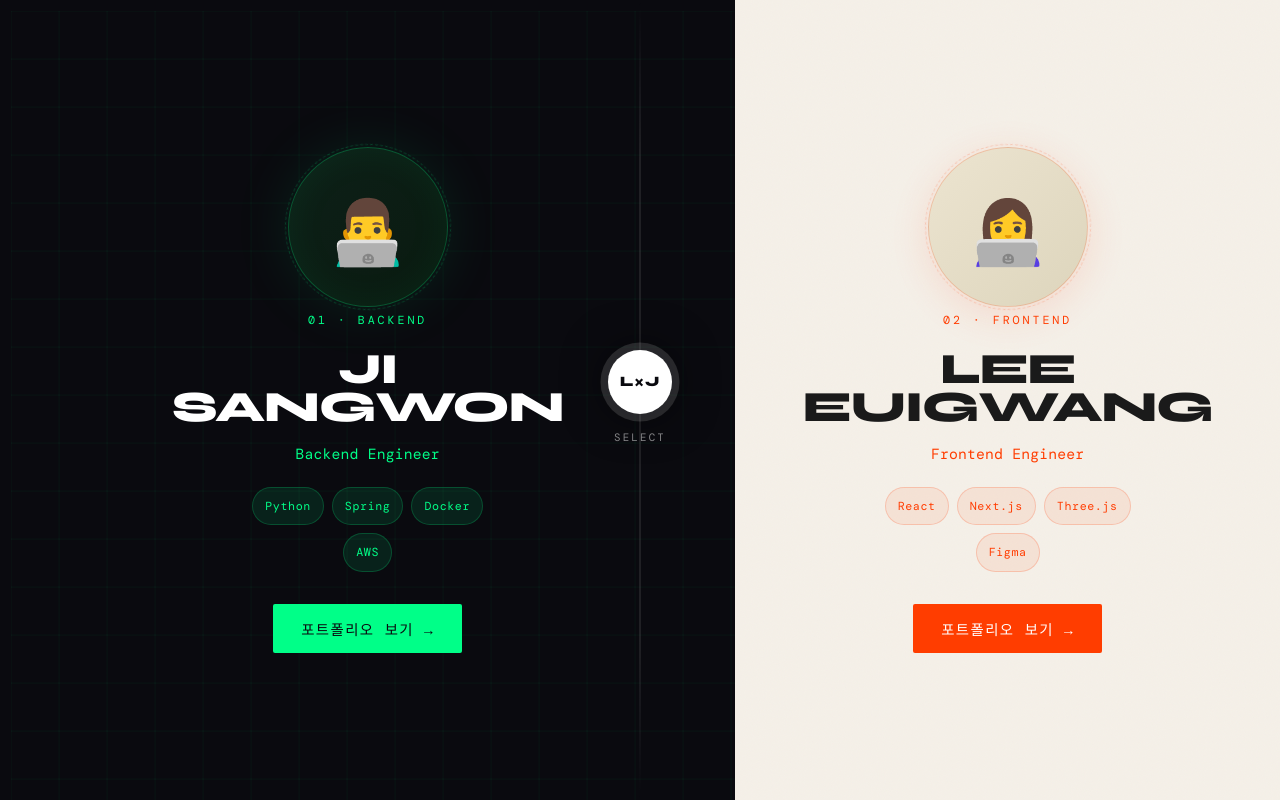
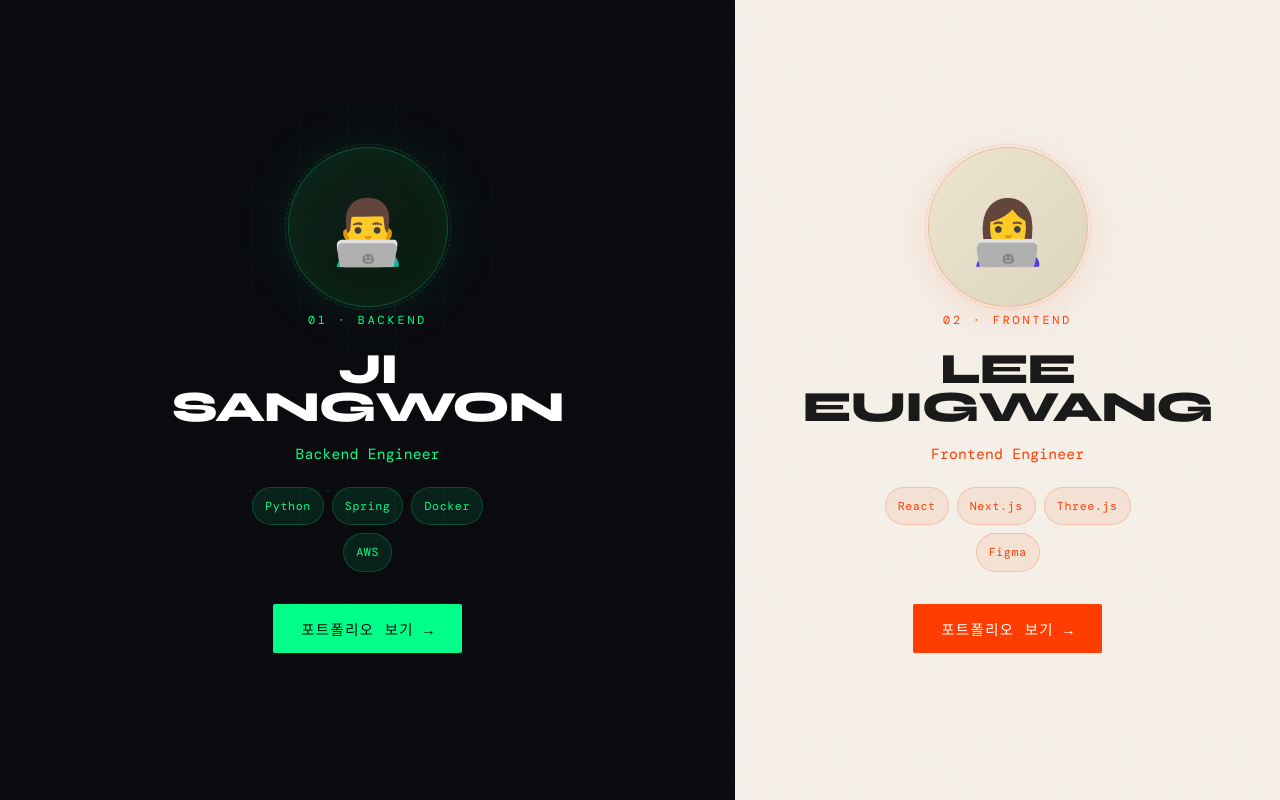
Before and after one commit to portfolio-team-project/portfolio_front_end, a React (Vite) app: page / in a window 1280 px wide. Built offline with nearby package versions, Linux system fonts and the light colour scheme; a web font is replaced by a local one.

Commit message:
중앙 divider 제거

```diff
--- a/src/components/pages/main/EntryPage.tsx
+++ b/src/components/pages/main/EntryPage.tsx
@@ -26,13 +26,6 @@
                     <button className="panel-cta">포트폴리오 보기 →</button>
                 </div>
                 </div>
-            </div>
-
-            {/* Center divider */}
-            <div className="entry-divider"></div>
-            <div className="entry-center">
-                <div className="entry-badge">L×J</div>
-                <span className="entry-badge-label">SELECT</span>
             </div>
 
             {/* Panel B */}
```
